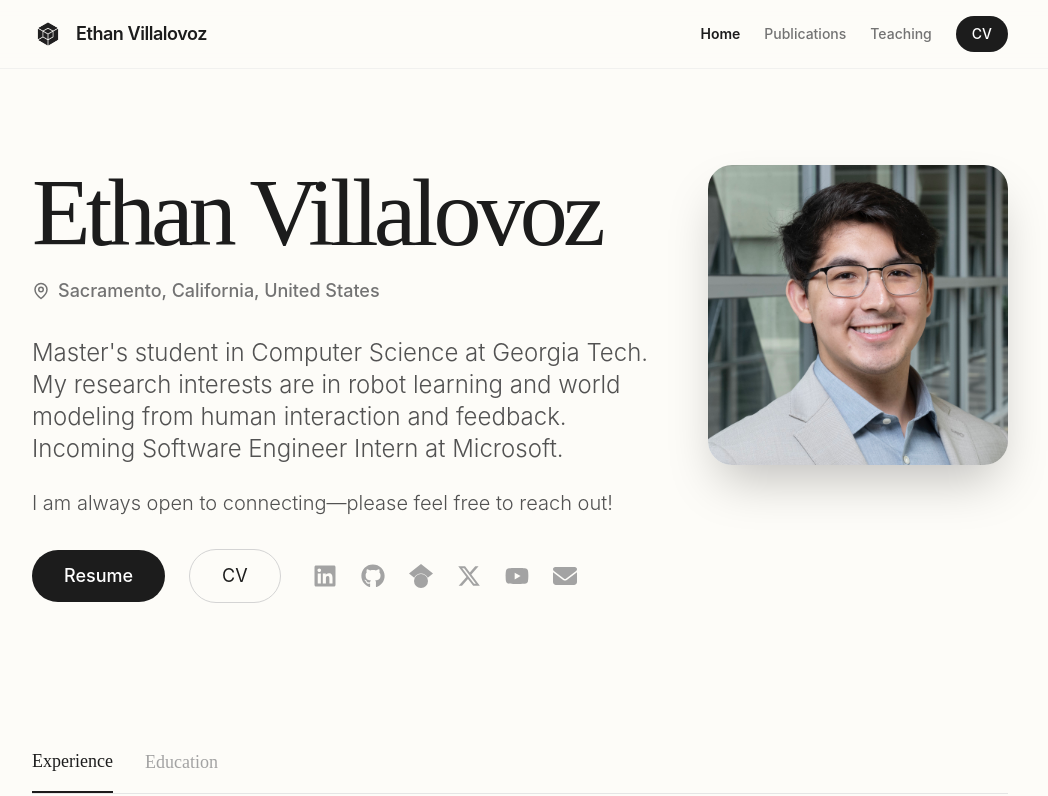
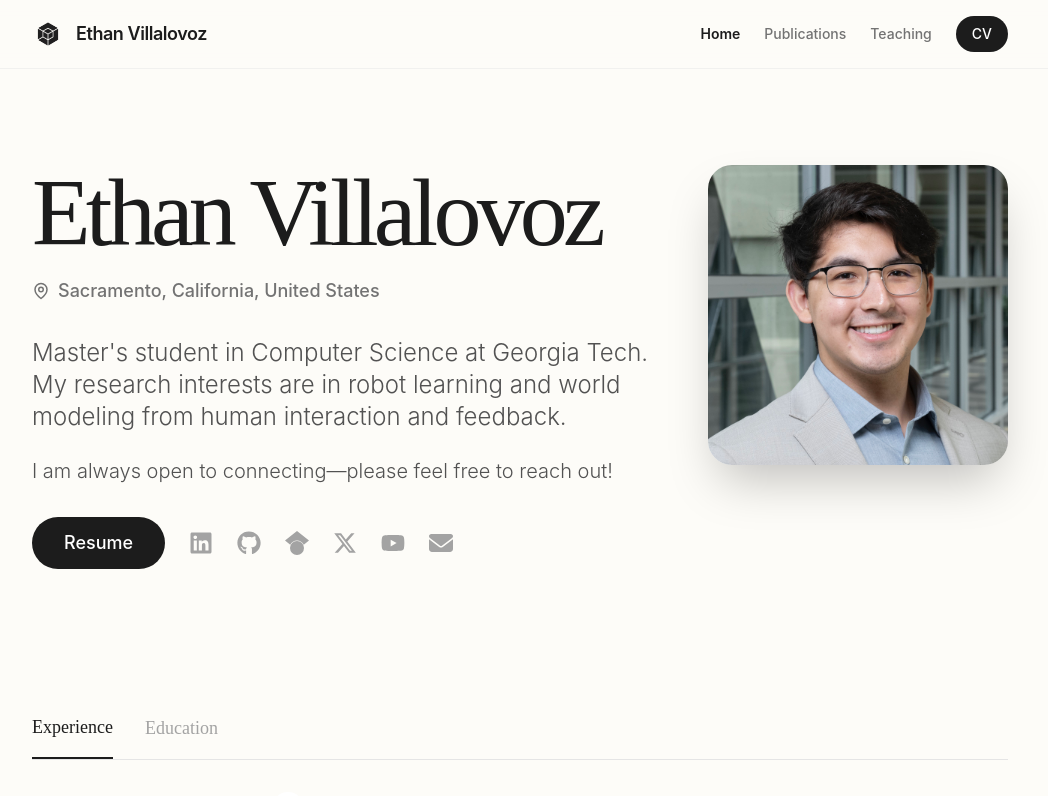
Before and after one commit to ethanvillalovoz/ethanvillalovoz.github.io, a Next.js app: page / in a window 1280 px wide. Shown: the top 796 px of the page, without its empty margins (120-1168 px from the left). Built offline with nearby package versions, Linux system fonts and the light colour scheme.

Commit message:
Update personal introduction on Home page to remove internship mention and enhance clarity

```diff
--- a/src/app/page.tsx
+++ b/src/app/page.tsx
@@ -293,7 +293,7 @@ export default function Home() {
 							</span>
 						</div>
 						<p className="mb-6 text-xl md:text-2xl leading-relaxed text-neutral-600 dark:text-neutral-300 font-light max-w-2xl">
-							Master&apos;s student in Computer Science at Georgia Tech. My research interests are in robot learning and world modeling from human interaction and feedback. Incoming Software Engineer Intern at Microsoft.
+							Master&apos;s student in Computer Science at Georgia Tech. My research interests are in robot learning and world modeling from human interaction and feedback.
 						</p>
 						<p className="mb-8 text-lg md:text-xl leading-relaxed text-neutral-600 dark:text-neutral-300 font-light max-w-2xl">
 							I am always open to connecting—please feel free to reach out!
@@ -307,15 +307,15 @@ export default function Home() {
 							>
 								Resume
 							</a>
-							<a
+							{/* <a
 								href="/data/EthanVillalovoz-CV.pdf"
 								target="_blank"
 								rel="noopener noreferrer"
 								className="inline-flex items-center px-8 py-3 rounded-full border border-neutral-300 dark:border-neutral-700 hover:bg-neutral-100 dark:hover:bg-neutral-800 transition-colors text-lg"
 							>
 								CV
-							</a>
-							<div className="flex items-center gap-6 ml-2">
+							</a> */}
+							<div className="flex items-center gap-6">
 								<a href="https://www.linkedin.com/in/evillalovoz27/" target="_blank" rel="noopener noreferrer" className="text-neutral-400 hover:text-primary transition-colors text-2xl"><FaLinkedin /></a>
 								<a href="https://github.com/ethanvillalovoz" target="_blank" rel="noopener noreferrer" className="text-neutral-400 hover:text-primary transition-colors text-2xl"><FaGithub /></a>
 								<a href="https://scholar.google.com/citations?user=CavKFp4AAAAJ&hl=en" target="_blank" rel="noopener noreferrer" className="text-neutral-400 hover:text-primary transition-colors text-2xl"><SiGooglescholar /></a>
```
